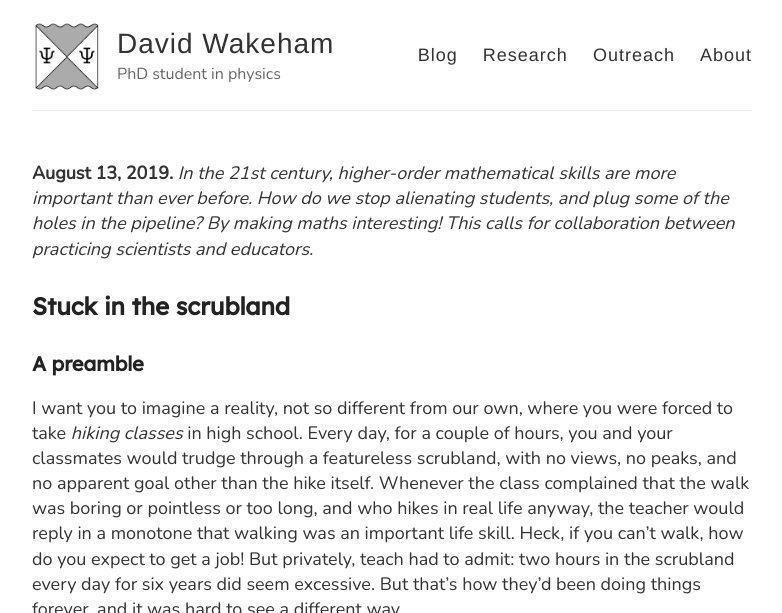
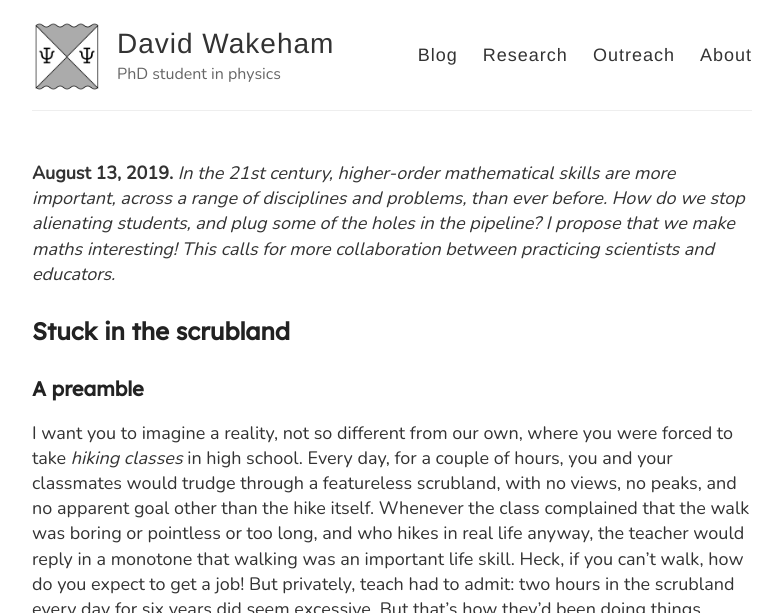
Before and after one commit to hapax/hapax.github.io, a Jekyll site: the page built from assets/teaching.md, in a window 1280 px wide and 900 px high, cut to the strip 0-613 px from the top of the window. Shown: the whole strip, without its empty margins (248-1030 px from the left). Built offline with Jekyll 4.4.1, drawn with Linux system fonts in a browser that asks for light colours; our own code applies the rules of GitHub Pages for plain Markdown files; formulas are drawn with MathJax 3; a script that is not in the unit is left out.

Commit message:
Update teaching.md

```diff
--- a/assets/teaching.md
+++ b/assets/teaching.md
@@ -8,10 +8,11 @@ date:  2019-08-03
 ---
 
 **August 13, 2019.** *In the 21st century, higher-order mathematical
-  skills are more important than ever before. How do we stop
-  alienating students, and plug some of the holes in the pipeline? By
-  making maths interesting! This calls for collaboration between
-  practicing scientists and educators.*
+  skills are more important, across a range of disciplines and
+  problems, than ever before. How do we stop alienating students, and
+  plug some of the holes in the pipeline? I propose that we make maths
+  interesting! This calls for more collaboration between practicing
+  scientists and educators.*
 
 ## Stuck in the scrubland
 
```
